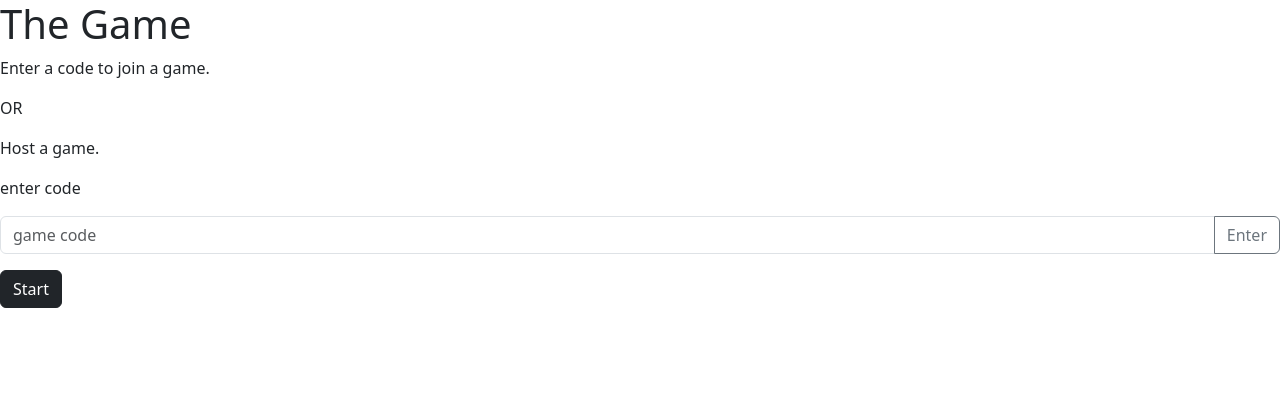
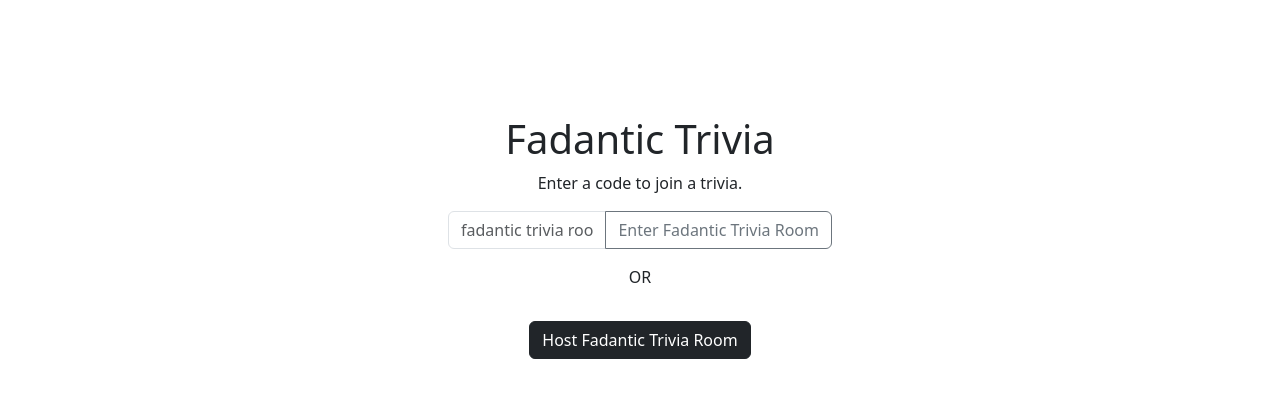
Before and after one commit to GHGFaber/3680Project, a website: page Frontend/index.html in a window 1280 px wide. Drawn offline with nearby package versions, Linux system fonts and the light colour scheme.

Commit message:
re orient index.html

```diff
--- a/Frontend/index.html
+++ b/Frontend/index.html
@@ -1,28 +1,44 @@
 <html lang="en">
   <head>
-    <meta charset="UTF-8">
-    <meta name="viewport" content="width=device-width, initial-scale=1.0">
+    <meta charset="UTF-8" />
+    <meta name="viewport" content="width=device-width, initial-scale=1.0" />
     <link
       href="https://cdn.jsdelivr.net/npm/bootstrap@5.3.3/dist/css/bootstrap.min.css"
       rel="stylesheet"
       integrity="sha384-QWTKZyjpPEjISv5WaRU9OFeRpok6YctnYmDr5pNlyT2bRjXh0JMhjY6hW+ALEwIH"
       crossorigin="anonymous"
     />
-    <title>The Game</title>
+    <link rel="icon" type="image/ico" href="favicon/favicon.ico" />
+    <title>Fadantic Trivia</title>
   </head>
   <body>
+    <center>
       <div>
-        <h1>The Game</h1>
-        <p>Enter a code to join a game.</p>
+        <h1 style="padding-top: 9%">Fadantic Trivia</h1>
+        <p>Enter a code to join a trivia.</p>
+        <div class="input-group mb-3" style="width: 30%">
+          <input
+            type="text"
+            class="form-control"
+            placeholder="fadantic trivia room code"
+            aria-label="Recipient's username"
+            aria-describedby="button-addon2"
+          />
+          <button
+            class="btn btn-outline-secondary"
+            type="button"
+            id="button-addon2"
+          >
+            Enter Fadantic Trivia Room
+          </button>
+        </div>
         <p>OR</p>
-        <p>Host a game.</p>
-        <p>enter code</p>
-        <div class="input-group mb-3">
-            <input type="text" class="form-control" placeholder="game code" aria-label="Recipient's username" aria-describedby="button-addon2">
-            <button class="btn btn-outline-secondary" type="button" id="button-addon2">Enter</button>
+        <div class="input-group mb-3" style="width: 30%"></div>
+        <button type="button" class="btn btn-dark">
+          Host Fadantic Trivia Room
+        </button>
       </div>
-        <button type="button" class="btn btn-dark">Start</button>
-    </div>
+    </center>
   </body>
   <script
     src="https://cdn.jsdelivr.net/npm/bootstrap@5.3.3/dist/js/bootstrap.bundle.min.js"
```
Lines whose indentation alone changed are shown as unchanged.
